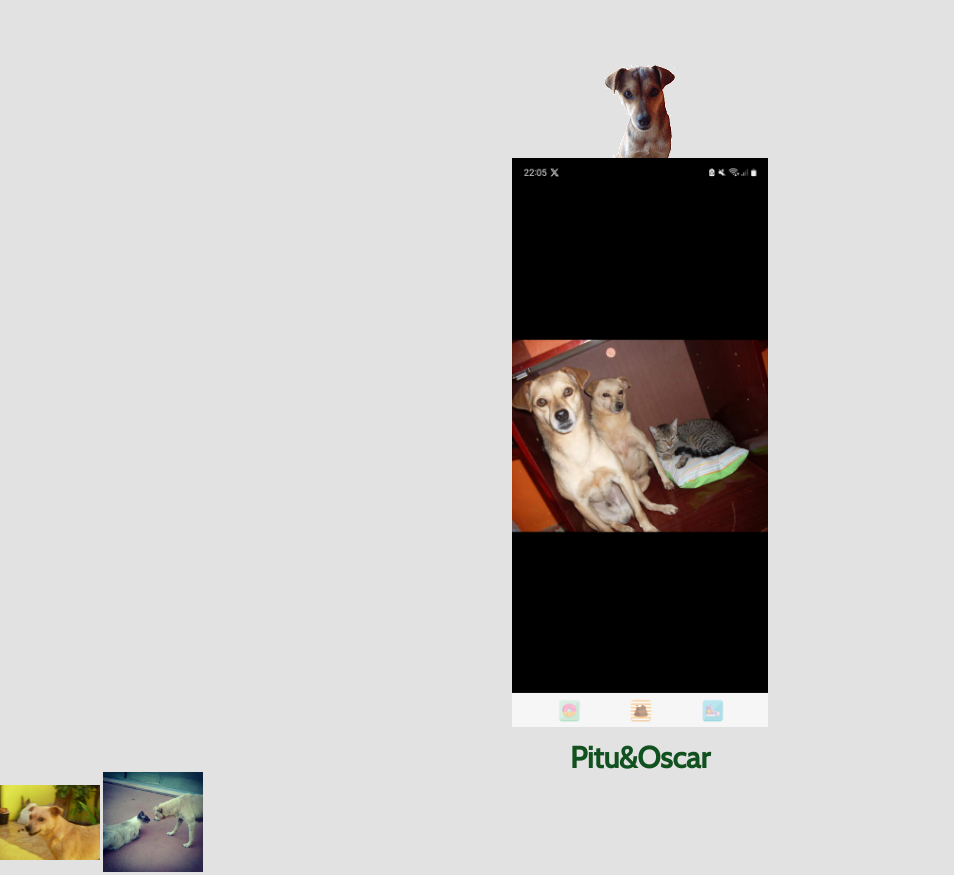
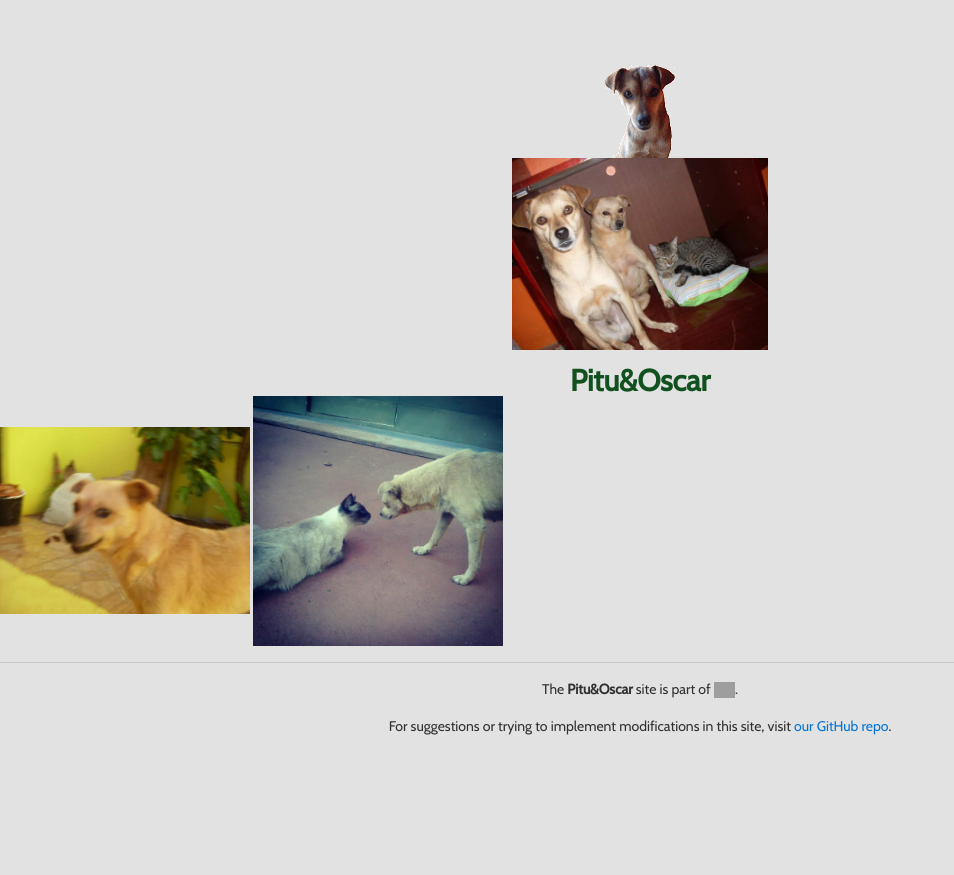
Before and after one commit to danimesq/pituoscar.danimesq.com, a plain HTML site: page index.html in a window 1280 px wide. Shown: the top 875 px of the page, without its empty margins (0-954 px from the left). After the commit the page ends 800 px from the top, so only its background shows below. Drawn offline with Linux system fonts and the light colour scheme; grey boxes are pictures that could not be loaded; a web font is replaced by a local one.

Commit message:
complement previous commit

```diff
--- a/index.html
+++ b/index.html
@@ -16,11 +16,11 @@
 <link href="fonts/Material Icons/font.css" rel="stylesheet">
 <link href="fonts/Sui Generis V2/font.css" rel="stylesheet">
 </head>
-<center><!--<img width="256px" class="img-fluid" src="./logotype.svg" title="Pitu&Oscar" alt="Pitu&Oscar"/><br/><img width="100px" src="./img/whale.svg"/>--><img src="./img/PITU.gif" title="Pitu's GIF made in 2010" alt="Pitu's GIF made in 2010"/><br/><img width="256px" class="img-fluid" src="./img/Screenshot_20240508_220526_Facebook.png" title="Pitu&Oscar" alt="Pitu&Oscar"/><h1>Pitu&Oscar</h1>
+<center><!--<img width="256px" class="img-fluid" src="./logotype.svg" title="Pitu&Oscar" alt="Pitu&Oscar"/><br/><img width="100px" src="./img/whale.svg"/>--><img src="./img/PITU.gif" title="Pitu's GIF made in 2010" alt="Pitu's GIF made in 2010"/><br/><img width="256px" class="img-fluid" src="./img/Screenshot_20240508_220526_Facebook.cropped.png" title="Pitu&Oscar" alt="Pitu&Oscar"/><h1>Pitu&Oscar</h1>
 <!--<a href="./press">Press/Media kit</a>--></center>
 
-<img width="100px" src="./img/FB_IMG_1715216661707.jpg"/>
-<img width="100px" src="./img/11327097_477343239100459_1175080538_n.jpg"/>
+<a href="./img/FB_IMG_1715216661707.jpg" target="_blank"><img width="250px" src="./img/FB_IMG_1715216661707.jpg"/></a>
+<a href="./img/11327097_477343239100459_1175080538_n.jpg" target="_blank"><img width="250px" src="./img/11327097_477343239100459_1175080538_n.jpg"/></a>
 
 <!--<hr/>
 <p>Zoca's first-ever comic wasn't launched yet (but expected to kick-in on 2024), but you can subscribe for news by following me on Ethereum's Lens!</p>
@@ -28,8 +28,11 @@
 <hr/>-->
 
 <!--<h2>Backstory</h2>
-<h4>The drawing</h4>
-<p>Between the ending of the 90s or begin of the 2000s, on <a href="https://danimesq.github.io/">Daniella Mesquita</a>'s early infancy, she was playing with drawing and using existing graphics as reference.</p>
+<h4>Meeting</h4>
+<h6>2007-2008</h6>
+<h6>2009</h6>-->
+
+<!--<p>Between the ending of the 90s or begin of the 2000s, on <a href="https://danimesq.github.io/">Daniella Mesquita</a>'s early infancy, she was playing with drawing and using existing graphics as reference.</p>
 <p>One of these references was her home city's Tarobá TV logo:</p>
 <img width="100px" src="https://static.wikia.nocookie.net/logopedia/images/4/44/Tvtaroba1979.png/revision/latest?cb=20200410162158"/>
 <p>Trying to redraw and also to do a relecture of it, it ended in the "square-eyes whale", a precursor to PRB.</p>
@@ -104,5 +107,5 @@
 
 <hr/>
 <center><p>The <b>Pitu&Oscar</b> site is part of <a href="https://danimesq.github.io/"><img alt="Daniella Mesquita" title="Daniella Mesquita" src="https://danimesq.com/press/press-kit/img/logotype-plain_black.svg" height="16px"></a>.</p>
-<p>For suggestions or trying to implement modifications in this site, visit <a href="https://github.com/PartidoVelho/desnormalize.com.br" target="_blank">our GitHub repo</a>.</p></center>
+<p>For suggestions or trying to implement modifications in this site, visit <a href="https://github.com/danimesq/pituoscar.danimesq.com" target="_blank">our GitHub repo</a>.</p></center>
 </html>
```
Also changed, not shown: .gitmeta/cids.txt, .gitmeta/cids_detailed/files-only.txt, .gitmeta/cids_detailed/with-sha1.txt, Tasks.txt, img/Screenshot_20240508_220526_Facebook.cropped.png (added), img/Screenshot_20240508_220526_Facebook.png (deleted), 1 other file.
